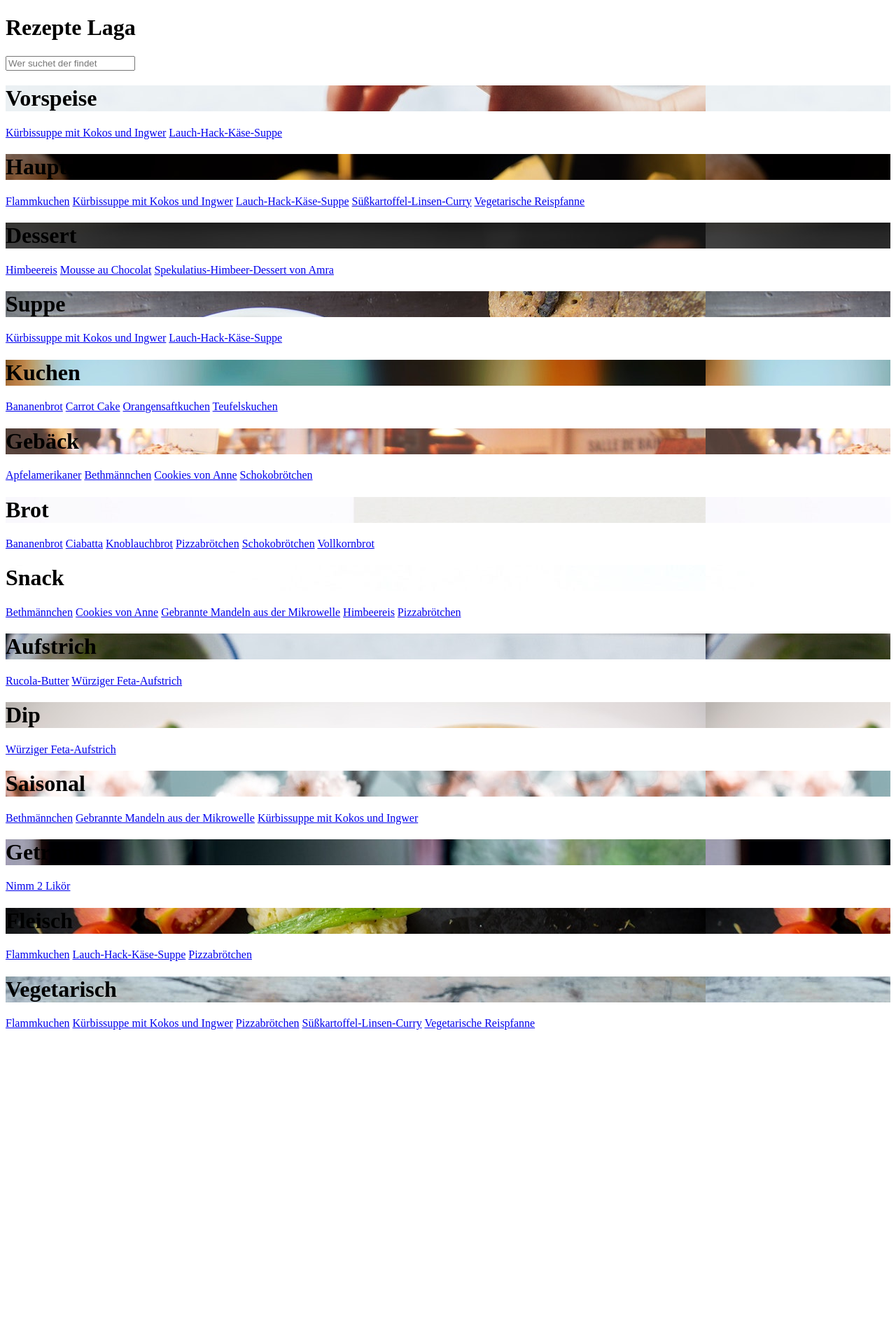
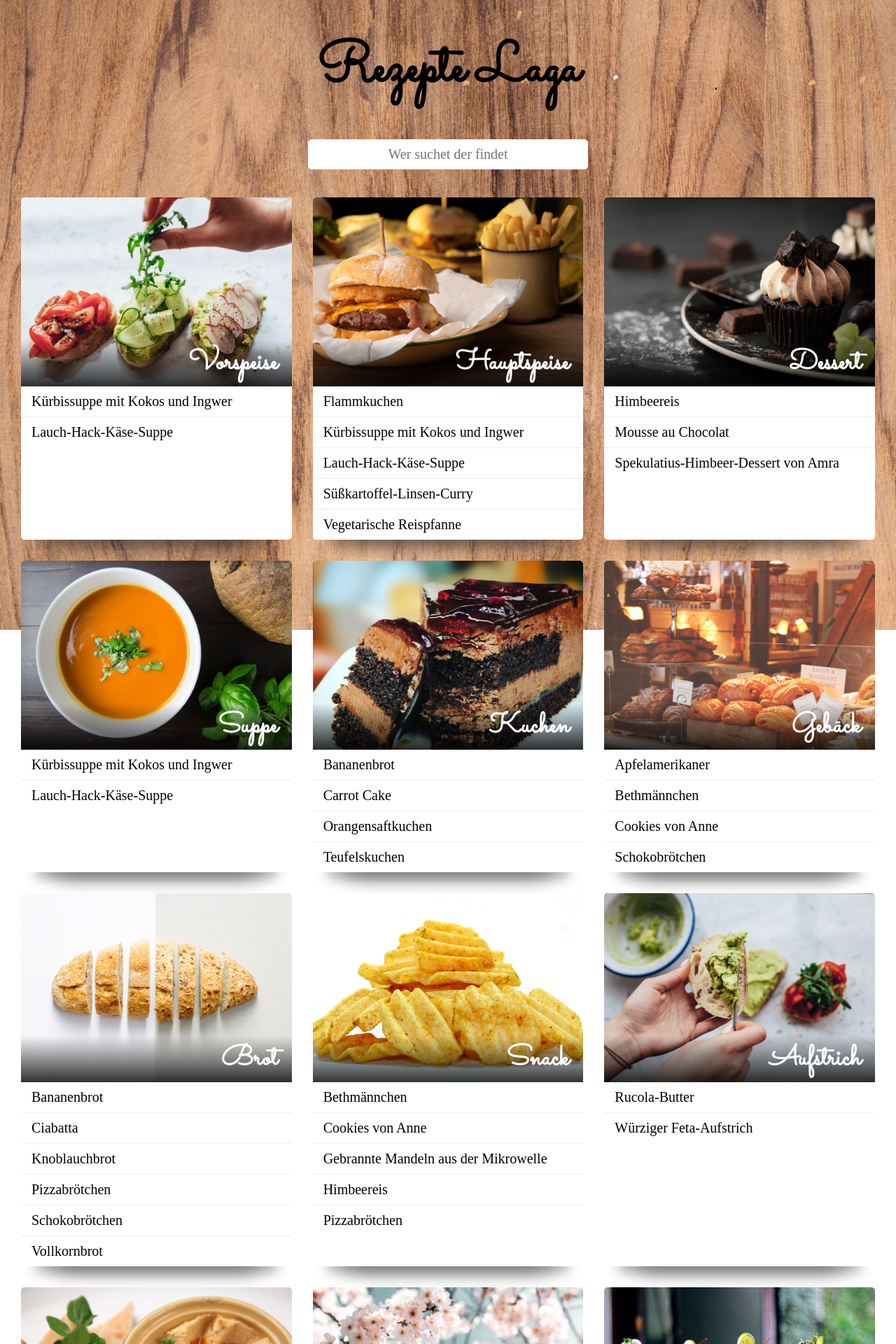
Before and after one commit to konstantinkobs/rezepte, a Jekyll site: the page built from index.md, in a window 1280 px wide. Shown: the top 1920 px of the page at 70% size. Built offline with Jekyll 4.4.1, drawn with Linux system fonts in a browser that asks for light colours; some web fonts are replaced; comment, search, counter and statistics services are not loaded; before the commit the page ends 1479 px from its top, so only the background shows below that.

Commit message:
Update header.html

```diff
--- a/_includes/header.html
+++ b/_includes/header.html
@@ -3,10 +3,10 @@
     <head>
         <meta charset="utf-8">
         <title>{{ page.title }} | {{ site.title }}</title>
-        <link rel="stylesheet" href="{{ /assets/css/normalize.css | relative_url }}">
-        <link rel="stylesheet" href="{{ /assets/css/general.css | relative_url }}">
-        <link rel="stylesheet" href="{{/assets/css/index.css | relative_url }}">
-        <link rel="stylesheet" href="{{ /assets/css/rezept.css | relative_url }}">
+        <link rel="stylesheet" href="{{ '/assets/css/normalize.css' | relative_url }}">
+        <link rel="stylesheet" href="{{ '/assets/css/general.css' | relative_url }}">
+        <link rel="stylesheet" href="{{ '/assets/css/index.css' | relative_url }}">
+        <link rel="stylesheet" href="{{ '/assets/css/rezept.css' | relative_url }}">
 
         <meta name="viewport" content="width=device-width, initial-scale=1.0">
 
```
